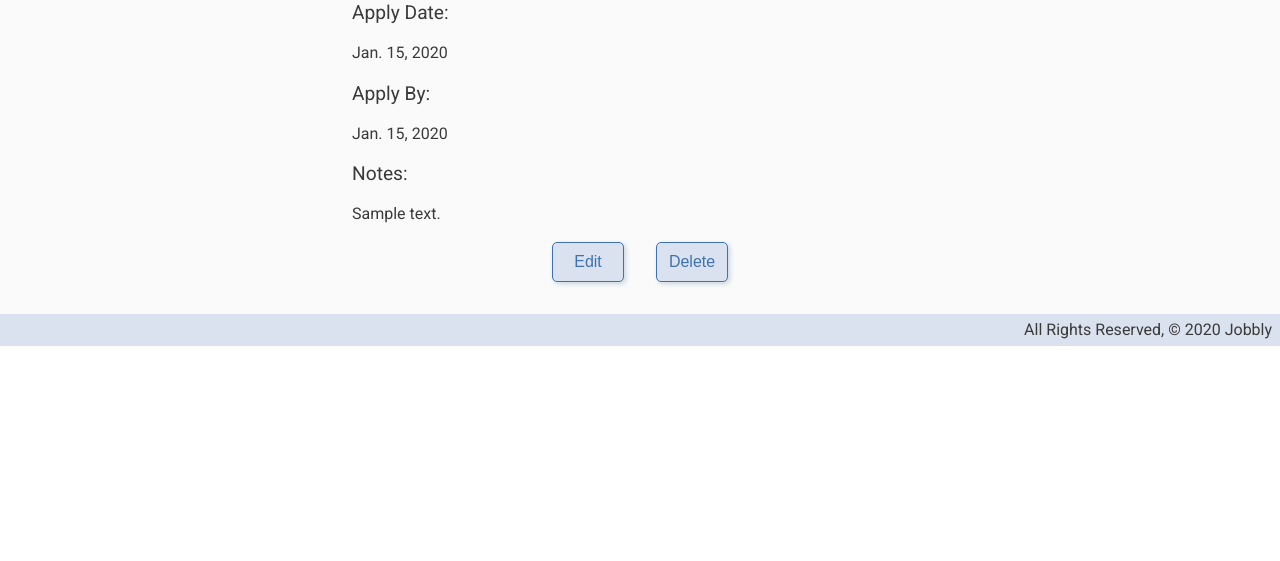
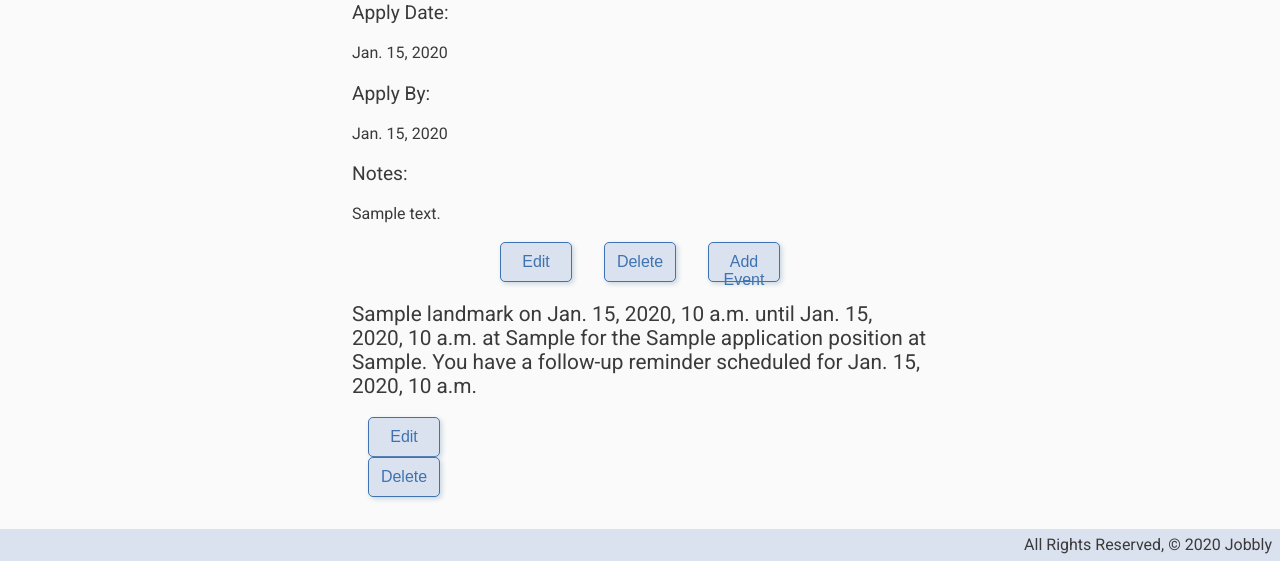
Before and after one commit to seiteambestteam/jobbly, a Django app: page /applications/1/ in a window 1280 px wide. Shown: the part 565-1126 px from the top of the page. Before the commit the page ends 911 px from the top, so only its background shows below. Run offline with Django 3.2, Linux system fonts and the light colour scheme; tables that the repository leaves empty hold one stand-in row (values such as "Sample post"); some libraries are stand-ins or nearby versions.

Commit message:
updated landmark views

```diff
--- a/job_tracker/forms.py
+++ b/job_tracker/forms.py
@@ -25,4 +25,4 @@ class ApplicationForm(ModelForm):
 class LandmarkForm(ModelForm):
     class Meta:
         model = Landmark
-        fields = ('name', 'start_date_time', 'end_date_time', 'location', 'followup', 'application')
+        fields = ('name', 'start_date_time', 'end_date_time', 'location', 'followup')
--- a/job_tracker/models.py
+++ b/job_tracker/models.py
@@ -60,3 +60,6 @@ class Landmark(models.Model):
 
     def get_absolute_url(self):
         return reverse("landmarks_detail", kwargs={'pk': self.id})
+
+    class Meta:
+        ordering = ['start_date_time']
--- a/job_tracker/static/css/style.css
+++ b/job_tracker/static/css/style.css
@@ -394,6 +394,10 @@ footer div {
     height: 150px !important;
 }
 
+.hidden {
+    display: none;
+}
+
 /* media queries */
 @media (min-width: 768px) {
     .content-wrapper {
--- /dev/null
+++ b/job_tracker/static/scripts/appListener.js
@@ -0,0 +1,3 @@
+$('#landmark-btn').click(()=>{
+    $('#landmark-form').toggleClass('hidden')
+});
--- a/job_tracker/templates/applications/detail.html
+++ b/job_tracker/templates/applications/detail.html
@@ -1,4 +1,16 @@
-{% extends 'base.html' %} {% block content %}
+{% extends 'base.html' %}
+{% load static %}
+{% block scripts %}
+<script src="{% static 'scripts/appListener.js' %}" defer></script>
+
+<script
+    src="https://code.jquery.com/jquery-3.4.1.min.js"
+    integrity="sha256-CSXorXvZcTkaix6Yvo6HppcZGetbYMGWSFlBw8HfCJo="
+    crossorigin="anonymous">
+</script>
+
+{% endblock %}
+{% block content %}
 
 <h2 class="txt-center title">{{ application.company }}'s Application</h2>
 
@@ -23,6 +35,37 @@
     <div class="flex">
         <button class="btn center txt-sml btn-md forced-margin"><a href="{% url 'applications_update' application.id %}">Edit</a></button>
         <button class="btn center txt-sml btn-md forced-margin"><a href="{% url 'applications_delete' application.id %}">Delete</a></button>
+        <button class="btn center txt-sml btn-md forced-margin" id='landmark-btn'>Add Event</button>
+    </div>
+    <div class='hidden' id='landmark-form'>
+        <form method='POST' action='{% url "add_landmark" application.id %}'>
+        {% csrf_token %}
+        {{ landmark_form.as_p }}
+        <input type='submit' class='btn' value='Add Landmark'>
+        </form>
+    </div>
+    <div>
+    {% for landmark in application.landmark_set.all %}
+        <div class='card'>
+            <p>{{ landmark.name }}
+            {% if landmark.start_date_time %}
+                 on {{landmark.start_date_time}}
+            {% endif %}
+            {% if landmark.end_date_time %}
+                until {{ landmark.end_date_time }}
+            {% endif %}
+            {% if landmark.location %}
+                at {{ landmark.location }}
+            {% endif %}
+             for the {{ application.jobtitle }} position at {{ application.company }}.
+             {% if landmark.followup %}
+                You have a follow-up reminder scheduled for {{ landmark.followup }}
+            {% endif %}
+            </p>
+            <button class="btn center txt-sml btn-md forced-margin"><a href="{% url 'landmarks_update' landmark.id %}">Edit</a></button>
+            <button class="btn center txt-sml btn-md forced-margin"><a href="{% url 'landmarks_delete' landmark.id %}">Delete</a></button>
+        </div>
+    {% endfor %}
     </div>
 </div>
 
--- a/job_tracker/templates/job_tracker/landmark_confirm_delete.html
+++ b/job_tracker/templates/job_tracker/landmark_confirm_delete.html
@@ -3,7 +3,7 @@
 <h2 class="txt-center title">Delete Landmark</h2>
 
 <div class="center container-lg container-sml">
-<h4>Are you sure you want to delete<span class="txt-bold">{{ object.name }}</span>?
+<h4>Are you sure you want to delete <span class="txt-bold">{{ object.name }}</span>?
 </h4>
 
 	<br>
@@ -13,7 +13,7 @@
     {% csrf_token %}
     <div class="flex">
 			<input class="btn center txt-sml btn-md forced-margin" type="submit" value="Yes">
-			<button class="btn center txt-sml btn-md forced-margin txt-center"><a href="{% url 'landmarks_index' %}">No</a></button>
+			<button class="btn center txt-sml btn-md forced-margin txt-center"><a href="{% url 'applications_detail' object.application_id%}">No</a></button>
 	</div>
 </form>
 {% endblock %}
--- a/job_tracker/templates/job_tracker/landmark_form.html
+++ b/job_tracker/templates/job_tracker/landmark_form.html
@@ -13,7 +13,7 @@
         {{ form.as_p }}
     <div class="flex">
             <input class="btn txt-medium btn-lg forced-margin" type="submit" value="Submit">
-            <button class="btn txt-medium btn-lg forced-margin"><a href='{% url "landmarks_index" %}'>Cancel</a></button>
+            <button class="btn txt-medium btn-lg forced-margin"><a href='{% url "applications_detail" object.application_id %}'>Cancel</a></button>
         </div>
 </form>
 {% endblock %}
--- a/job_tracker/urls.py
+++ b/job_tracker/urls.py
@@ -14,13 +14,11 @@ urlpatterns = [
     path('applications/<int:pk>/update/', views.ApplicationUpdate.as_view(), name='applications_update'),
     path('applications/<int:pk>/delete/', views.ApplicationDelete.as_view(), name='applications_delete'),
     path('contacts/index/', views.contacts_index, name='contacts_index'),
+    path('applications/<int:application_id>/add_landmarks/', views.add_landmark, name='add_landmark'),
     path('contacts/<int:contact_id>/', views.contacts_detail, name='contacts_detail'),
     path('contacts/create/', views.ContactCreate.as_view(), name='contacts_create'),
     path('contacts/<int:pk>/update/', views.ContactUpdate.as_view(), name='contacts_update'),
     path('contacts/<int:pk>/delete/', views.ContactDelete.as_view(), name='contacts_delete'),
-    path('landmarks/', views.LandmarkList.as_view(), name='landmarks_index'),
-    path('landmarks/<int:pk>/', views.LandmarkDetail.as_view(), name='landmarks_detail'),
-    path('landmarks/create/', views.LandmarkCreate.as_view(), name='landmarks_create'),
     path('landmarks/<int:pk>/update/', views.LandmarkUpdate.as_view(), name='landmarks_update'),
     path('landmarks/<int:pk>/delete/', views.LandmarkDelete.as_view(), name='landmarks_delete'),
     path('landmarks/<int:landmark_id>/assoc_app/<int:application_id>/', views.assoc_landmark, name='assoc_landmark'),
--- a/job_tracker/views.py
+++ b/job_tracker/views.py
@@ -160,7 +160,8 @@ def application(request):
 
 def applications_detail(request, application_id):
     application = Application.objects.get(id=application_id)
-    return render(request, 'applications/detail.html', { 'application': application })
+    landmark_form = LandmarkForm()
+    return render(request, 'applications/detail.html', { 'application': application, 'landmark_form': landmark_form })
 
 class ApplicationCreate(CreateView):
     model = Application
@@ -179,27 +180,26 @@ class ApplicationDelete(DeleteView):
     fields = ['jobtitle', 'company', 'joblisting', 'resume', 'applied', 'applicationDate', 'dueDate', 'notes']
     success_url = '/applications/'
 
-class LandmarkList(ListView):
-    model = Landmark
-
-class LandmarkDetail(DetailView):
-    model = Landmark
-
-class LandmarkCreate(CreateView):
-    model = Landmark
-    fields = '__all__'
-
-    def form_valid(self, form):
-        form.instance.user = self.request.user
-        return super().form_valid(form)
+def add_landmark(request, application_id):
+    form = LandmarkForm(request.POST)
+    if form.is_valid():
+        new_landmark = form.save(commit=False)
+        new_landmark.application_id = application_id
+        new_landmark.save()
+    return redirect('applications_detail', application_id = application_id)
 
 class LandmarkUpdate(UpdateView):
     model = Landmark
-    fields = '__all__'
+    fields = ['name', 'start_date_time', 'end_date_time', 'location', 'followup']
+
+    def get_success_url(self):
+        return reverse('applications_detail', kwargs={'application_id': self.object.application_id})
 
 class LandmarkDelete(DeleteView):
     model = Landmark
-    success_url = '/landmarks/'
+
+    def get_success_url(self):
+        return reverse('applications_detail', kwargs={'application_id': self.object.application_id})
 
 def assoc_landmark(request, application_id, landmark_id):
     Application.objects.get(id=application_id).landmark.add(landmark_id)
```
